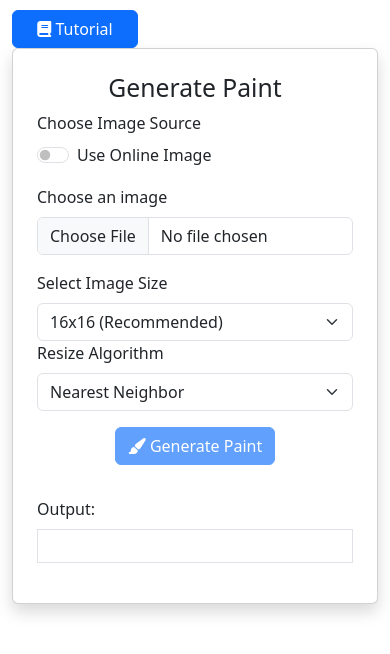
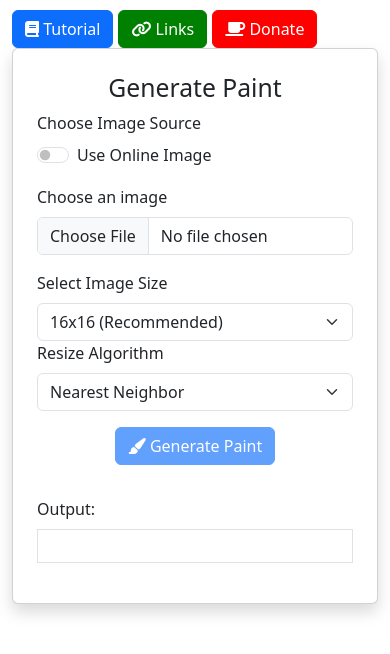
Before and after one commit to amon28/painter_gen_web, a plain HTML site: page index.html in a window 390 px wide. Drawn offline with nearby package versions, Linux system fonts and the light colour scheme.

Commit message:
fixed buttons visibility

```diff
--- a/css/index.css
+++ b/css/index.css
@@ -1,6 +1,36 @@
-body {
-    background-image: url('./images/background.avif');
-    background-size: cover;
-    background-position: center;
-    background-repeat: no-repeat;
+.container-fluid {
+  position: fixed;
+  top: 10px;
+  left: 0;
+  display: flex;
+  flex-direction: column;
+  max-width: 150px;
+  z-index: 9999;
+}
+
+#content-links-btn {
+  background-color: green;
+  border-color: green;
+}
+
+#donateBtn{
+  background-color: red;
+  border-color: red;
+}
+
+.fixed-btn {
+  max-height: 38px;
+  transition: opacity 0.3s ease;
+}
+
+/* When the screen width is 600px or smaller, change to horizontal layout */
+@media (max-width: 600px) {
+  .container-fluid {
+    flex-direction: row;
+    max-width: 100%;
   }
+
+  .container-fluid button {
+    margin-right: 5px; /* Add spacing between buttons */
+  }
+}
--- a/index.html
+++ b/index.html
@@ -13,15 +13,15 @@
   <link rel="stylesheet" type="text/css" href="./css/index.css">
 </head>
 <body style="background-image: url('./images/background.jpg'); background-repeat: repeat-y; height: 90vh;">
-    <!-- Tutorial Button -->
-    <div class="container-fluid" style="position: fixed; top: 10px; left: 0px; display: flex; flex-direction: column; max-width: 150px;">
-      <button id="openTutorialBtn" class="btn btn-primary mb-2">
+
+    <div class="container-fluid">
+      <button id="openTutorialBtn" class="btn btn-primary mb-2 fixed-btn">
         <i class="fas fa-book"></i> Tutorial
       </button>
-      <button id="content-links-btn" class="btn btn-primary mb-2" style="background-color: green; border-color: green;">
+      <button id="content-links-btn" class="btn btn-primary mb-2 fixed-btn" style="background-color: green; border-color: green;">
         <i class="fas fa-link"></i> Links
       </button>
-      <button id="donateBtn" class="btn btn-primary" style="background-color: red; border-color: red;" onclick="window.open('https://ko-fi.com/dewdimpple', '_blank')">
+      <button id="donateBtn" class="btn btn-primary fixed-btn" onclick="window.open('https://ko-fi.com/dewdimpple', '_blank')">
         <i class="fas fa-coffee"></i> Donate
       </button>
     </div>
--- a/js/index.js
+++ b/js/index.js
@@ -1,4 +1,5 @@
 import { downscaleImage } from './utils/processImage.js';
+import './utils/design.js';
 
 document.addEventListener("DOMContentLoaded", function () {
   const imageUpload = document.getElementById("imageUpload");
--- /dev/null
+++ b/js/utils/design.js
@@ -0,0 +1,18 @@
+window.addEventListener("scroll", function () {
+    const screenWidth = window.innerWidth;
+    if(screenWidth <= 600){
+        let buttonElements = document.querySelectorAll(".fixed-btn")
+        buttonElements.forEach((element)=>{
+            let scrollAmount = window.scrollY;
+            let maxScroll = 200; // The scroll point where it becomes fully transparent
+            let opacity = 1 - (scrollAmount / maxScroll);
+
+            if (opacity < 0) opacity = 0; // Prevent opacity from going negative
+            element.style.opacity = opacity;
+        })
+    }else{
+        document.querySelectorAll(".fixed-btn").forEach((element) => {
+            element.style.opacity = "1";
+        });
+    }
+});
```
